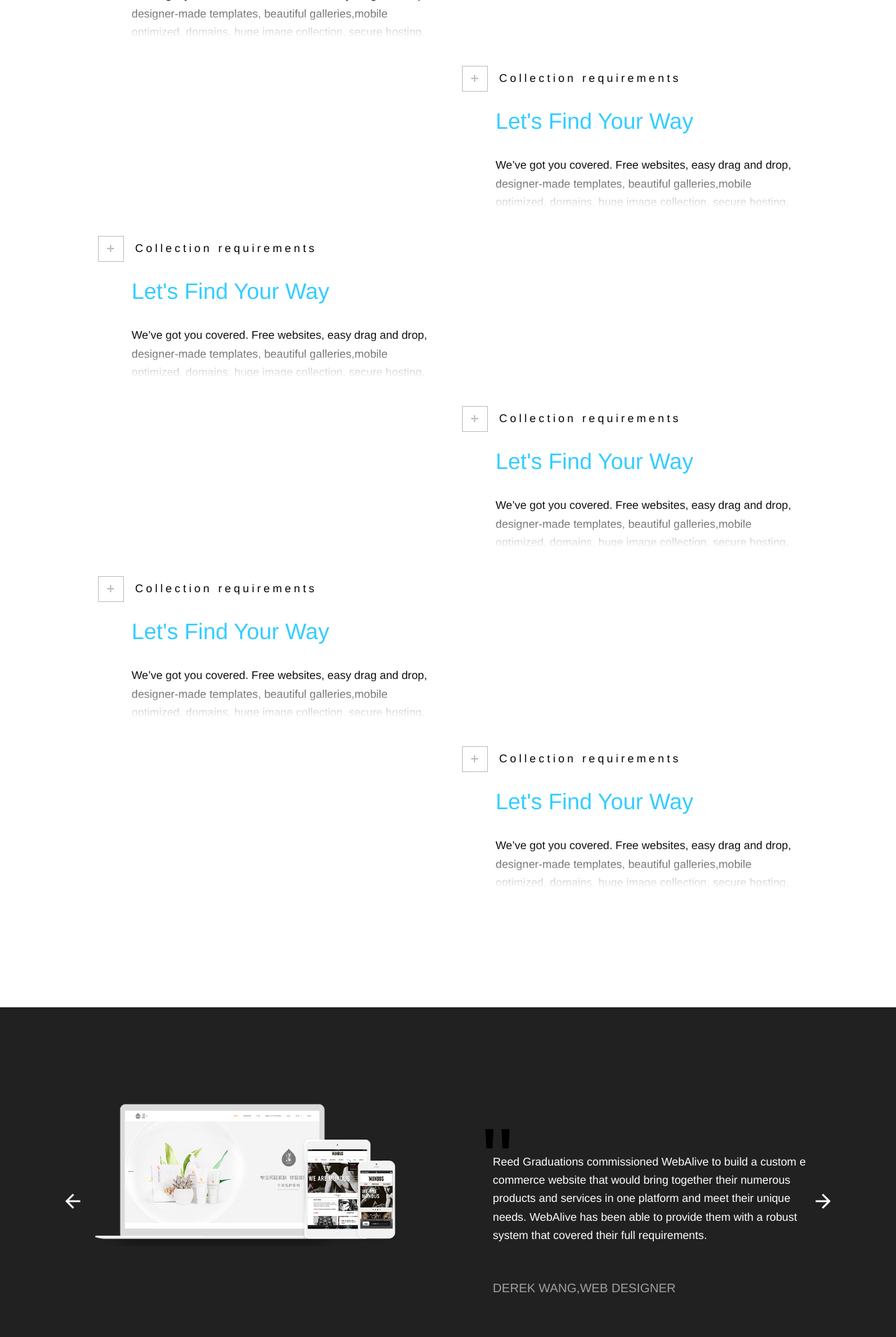
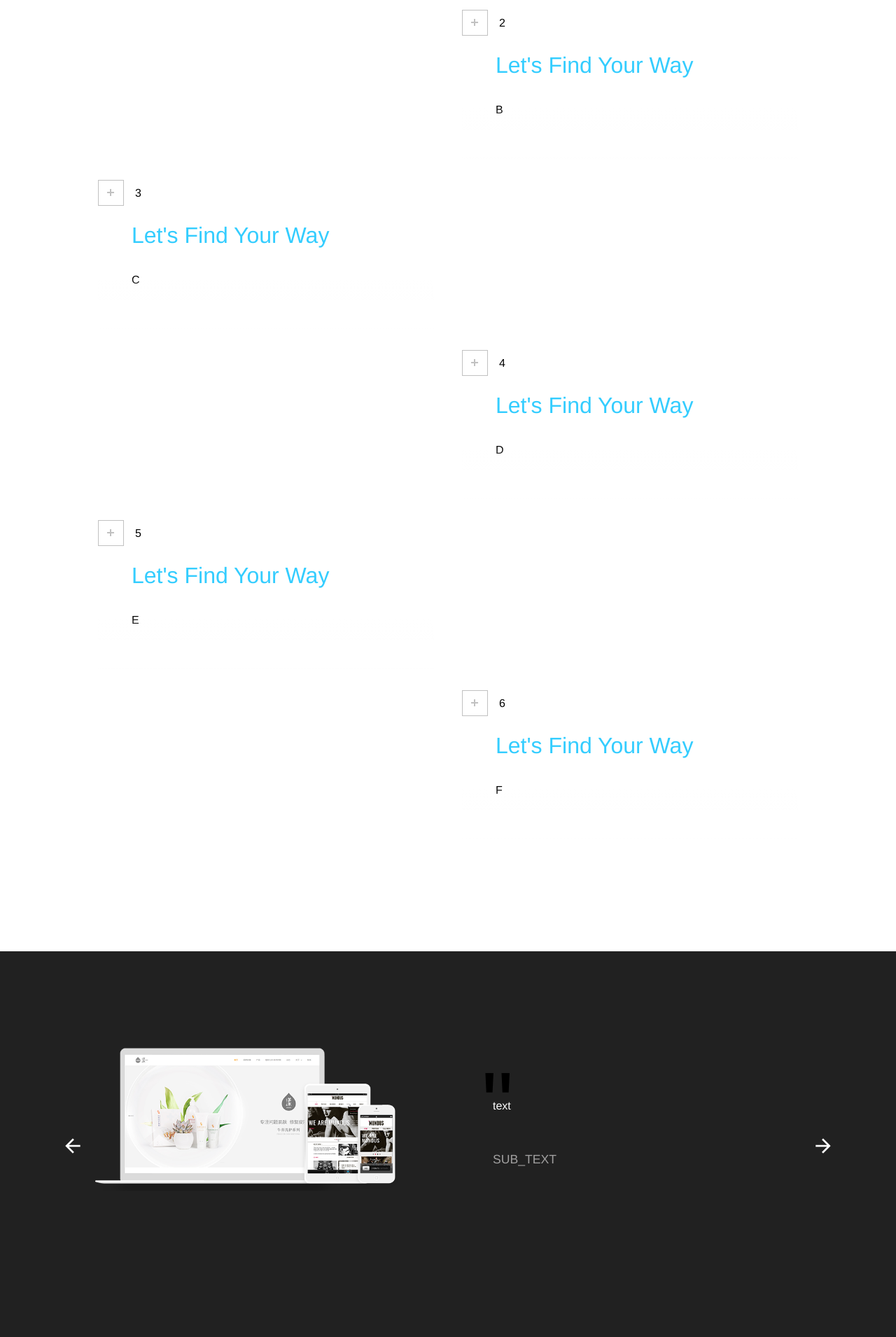
Before and after one commit to Seven-Bi/bootBW, a Django app: page / in a window 1280 px wide. Shown: the part 2850-4760 px from the top of the page at 70% size. Run offline with Django 3.2, Linux system fonts and the light colour scheme.

Commit message:
refactor website page content

```diff
--- a/homepage/templates/homepage/index.html
+++ b/homepage/templates/homepage/index.html
@@ -99,12 +99,9 @@ $("#slider").easySlider({
 <hr />
 who we are</h3>
 <div class="block padding">
-<div class="wwr_text">As a professional and energetic team, we are always ahead when it comes to new technology.
-We love what we do and it shows in our impressive portfolio, which stands as a testimony to our
-simple, effective and high quality work. <br>
+<div class="wwr_text">Text A <br>
 <br>
-We are proud to have worked with a range of clients from a variety of industries, offering
-exceptional customer service and flawless functionality.</div>
+Text B</div>
 </div>
 </div>
 <!--end.wwr-->
@@ -114,7 +111,7 @@ exceptional customer service and flawless functionality.</div>
 what we do</h3>
 <div class="wwd_slider">
 <div class="wwd_slider_bg"></div>
-<a class="wwd_img"><img class="wwd_pic" src="{% static "homepage/img/1.png" %}" /><img class="wwd_pic" src="{% static "homepage/img/2.png" %}" /><img class="wwd_pic" src="{% static "homepage/img/3.png" %}" /></a>
+<a class="wwd_img"><img class="wwd_pic" src="{% static "homepage/img/2.png" %}" /><img class="wwd_pic" src="{% static "homepage/img/2.png" %}" /><img class="wwd_pic" src="{% static "homepage/img/2.png" %}" /></a>
 <!--end.wwd_slider_bg-->
 <div class="wwd_slider_container" id="slider">
 <ul>
@@ -122,8 +119,8 @@ what we do</h3>
 <div class="wwd_slider_box">
 <div class="wwd_slider_warp">
 <div class="wwd_slider_content">
-<p>We partner with clients to identify and seize opportunities for growth. We work with clients across almost every area and industry - from startups to enterprise. They all have one thing in common: they want to build the next big thing.</p>
-<a class="wsc_btn btn-5" href=""><span>request a free consultation</span></a> </div>
+<p>This is a demo text</p>
+<a class="wsc_btn btn-5" href=""><span>contact us</span></a> </div>
 <!--end.wwd_slider_content-->
 </div>
 <!--end.wwd_slider_warp-->
@@ -133,18 +130,8 @@ what we do</h3>
 <div class="wwd_slider_box">
 <div class="wwd_slider_warp">
 <div class="wwd_slider_content">
-<p>inbound marketing methodology and state of the art technology to deliver
-strong & sustainable ROI. <br>
-<br>
-Our company that offers truly professional, creative, end-to-end web
-development services, delivered by a friendly team who provide unrivalled
-support. <br>
-<br>
-Our custom web designs are created by a professional in-house team who
-are passionate about delivering the highest quality works. We come highly
-recommended; not just for our expertise, reliability and amazing work,
-but for the friendly and approachable way we do things.</p>
-<a class="wsc_btn btn-5" href=""><span>request a free consultation</span></a> </div>
+<p>This is a demo text</p>
+<a class="wsc_btn btn-5" href=""><span>contact us</span></a> </div>
 <!--end.wwd_slider_content-->
 </div>
 <!--end.wwd_slider_warp-->
@@ -154,16 +141,8 @@ but for the friendly and approachable way we do things.</p>
 <div class="wwd_slider_box">
 <div class="wwd_slider_warp">
 <div class="wwd_slider_content">
-<p>inbound marketing methodology and state of the art technology to deliver
-strong & sustainable ROI. <br>
-<br>
-Our company that offers truly professional, creative, end-to-end web
-development services, delivered by a friendly team who provide unrivalled
-support. <br>
-<br>
-Our custom web designs are created
-but for the friendly and approachable way we do things.</p>
-<a class="wsc_btn btn-5" href=""><span>request a free consultation</span></a> </div>
+<p>This is a demo text </p>
+<a class="wsc_btn btn-5" href=""><span>contact us</span></a> </div>
 <!--end.wwd_slider_content-->
 </div>
 <!--end.wwd_slider_warp-->
@@ -175,9 +154,9 @@ but for the friendly and approachable way we do things.</p>
 </div>
 <!--end.wwd_slider-->
 <div class="wwd_slider_button">
-<h4 class="slider_nav_btn active">website design</h4>
-<h4 class="slider_nav_btn">logo design</h4>
-<h4 class="slider_nav_btn">packing design</h4>
+<h4 class="slider_nav_btn active">A</h4>
+<h4 class="slider_nav_btn">B</h4>
+<h4 class="slider_nav_btn">C</h4>
 </div>
 <!--end.wwd_slider_button-->
 </div>
@@ -198,63 +177,45 @@ but for the friendly and approachable way we do things.</p>
 <hr /></h3>
 <div class="tree_wrapper">
 <div class="tree_node">
-<div class="heading"> <span class="toggle"></span> <span class="label">Collection requirements</span></div>
+<div class="heading"> <span class="toggle"></span> <span class="label">1</span></div>
 <div class="tree_text hash1">
 <h3>Let's Find Your Way</h3>
-<p>We’ve got you covered. Free websites, easy drag and drop, designer-made
-templates, beautiful galleries,mobile optimized, domains, huge image
-collection, secure hosting, SEO, 24/7 full support and more -all wrapped up
-in one free website builder.</p>
+<p>A</p>
 </div>
 </div>
 <div class="tree_node">
-<div class="heading"> <span class="toggle"></span> <span class="label">Collection requirements</span></div>
+<div class="heading"> <span class="toggle"></span> <span class="label">2</span></div>
 <div class="tree_text hash2">
 <h3>Let's Find Your Way</h3>
-<p>We’ve got you covered. Free websites, easy drag and drop, designer-made
-templates, beautiful galleries,mobile optimized, domains, huge image
-collection, secure hosting, SEO, 24/7 full support and more -all wrapped up
-in one free website builder.</p>
+<p>B</p>
 </div>
 </div>
 <div class="tree_node">
-<div class="heading"> <span class="toggle"></span> <span class="label">Collection requirements</span></div>
+<div class="heading"> <span class="toggle"></span> <span class="label">3</span></div>
 <div class="tree_text hash3">
 <h3>Let's Find Your Way</h3>
-<p>We’ve got you covered. Free websites, easy drag and drop, designer-made
-templates, beautiful galleries,mobile optimized, domains, huge image
-collection, secure hosting, SEO, 24/7 full support and more -all wrapped up
-in one free website builder.</p>
+<p>C</p>
 </div>
 </div>
 <div class="tree_node">
-<div class="heading"> <span class="toggle"></span> <span class="label">Collection requirements</span></div>
+<div class="heading"> <span class="toggle"></span> <span class="label">4</span></div>
 <div class="tree_text hash4">
 <h3>Let's Find Your Way</h3>
-<p>We’ve got you covered. Free websites, easy drag and drop, designer-made
-templates, beautiful galleries,mobile optimized, domains, huge image
-collection, secure hosting, SEO, 24/7 full support and more -all wrapped up
-in one free website builder.</p>
+<p>D</p>
 </div>
 </div>
 <div class="tree_node">
-<div class="heading"> <span class="toggle"></span> <span class="label">Collection requirements</span></div>
+<div class="heading"> <span class="toggle"></span> <span class="label">5</span></div>
 <div class="tree_text hash5">
 <h3>Let's Find Your Way</h3>
-<p>We’ve got you covered. Free websites, easy drag and drop, designer-made
-templates, beautiful galleries,mobile optimized, domains, huge image
-collection, secure hosting, SEO, 24/7 full support and more -all wrapped up
-in one free website builder.</p>
+<p>E</p>
 </div>
 </div>
 <div class="tree_node">
-<div class="heading"> <span class="toggle"></span> <span class="label">Collection requirements</span></div>
+<div class="heading"> <span class="toggle"></span> <span class="label">6</span></div>
 <div class="tree_text hash6">
 <h3>Let's Find Your Way</h3>
-<p>We’ve got you covered. Free websites, easy drag and drop, designer-made
-templates, beautiful galleries,mobile optimized, domains, huge image
-collection, secure hosting, SEO, 24/7 full support and more -all wrapped up
-in one free website builder.</p>
+<p>F</p>
 </div>
 </div>
 </div>
@@ -264,21 +225,8 @@ in one free website builder.</p>
 <div class="case padding">
 	<div id="slider2" class="case_slider">
     	<ul>
-        	<li><a href=""><div class="cs_img"><img src="{% static "homepage/img/01.png" %}" /></div><!--end.cs_img--><div class="cs_text"><p>Reed Graduations commissioned WebAlive to build a custom e commerce
-website that would bring together their numerous products and services
-in one platform and meet their unique needs. WebAlive has been able
-to provide them with a robust system that covered their full
-requirements.</p><span>DEREK WANG,WEB DESIGNER</span></div></a></li>
-        	<li><a href=""><div class="cs_img"><img src="{% static "homepage/img/01.png" %}" /></div><!--end.cs_img--><div class="cs_text"><p>Reed Graduations commissioned WebAlive to build a custom e commerce
-website that would bring together their numerous products and services
-in one platform and meet their unique needs. WebAlive has been able
-to provide them with a robust system that covered their full
-requirements.</p><span>DEREK WANG,WEB DESIGNER</span></div></a></li>
-        	<li><a href=""><div class="cs_img"><img src="{% static "homepage/img/01.png" %}" /></div><!--end.cs_img--><div class="cs_text"><p>Reed Graduations commissioned WebAlive to build a custom e commerce
-website that would bring together their numerous products and services
-in one platform and meet their unique needs. WebAlive has been able
-to provide them with a robust system that covered their full
-requirements.</p><span>DEREK WANG,WEB DESIGNER</span></div></a></li>
+        	<li><a href=""><div class="cs_img"><img src="{% static "homepage/img/01.png" %}" /></div><!--end.cs_img--><div class="cs_text"><p>text</p><span>sub_text</span></div></a></li>
+        	<li><a href=""><div class="cs_img"><img src="{% static "homepage/img/01.png" %}" /></div><!--end.cs_img--><div class="cs_text"><p>text</p><span>sub_text</span></div></a></li>
         </ul>
     </div>
 </div>
```
Also changed, not shown: homepage/templates/homepage/about.html (+18 -31 lines), homepage/templates/homepage/case.html (+6 -6 lines), homepage/templates/homepage/case_show.html (+5 -5 lines), homepage/templates/homepage/contact.html (+5 -5 lines), homepage/static/homepage/img/bbb.jpeg (added), 6 other files.
